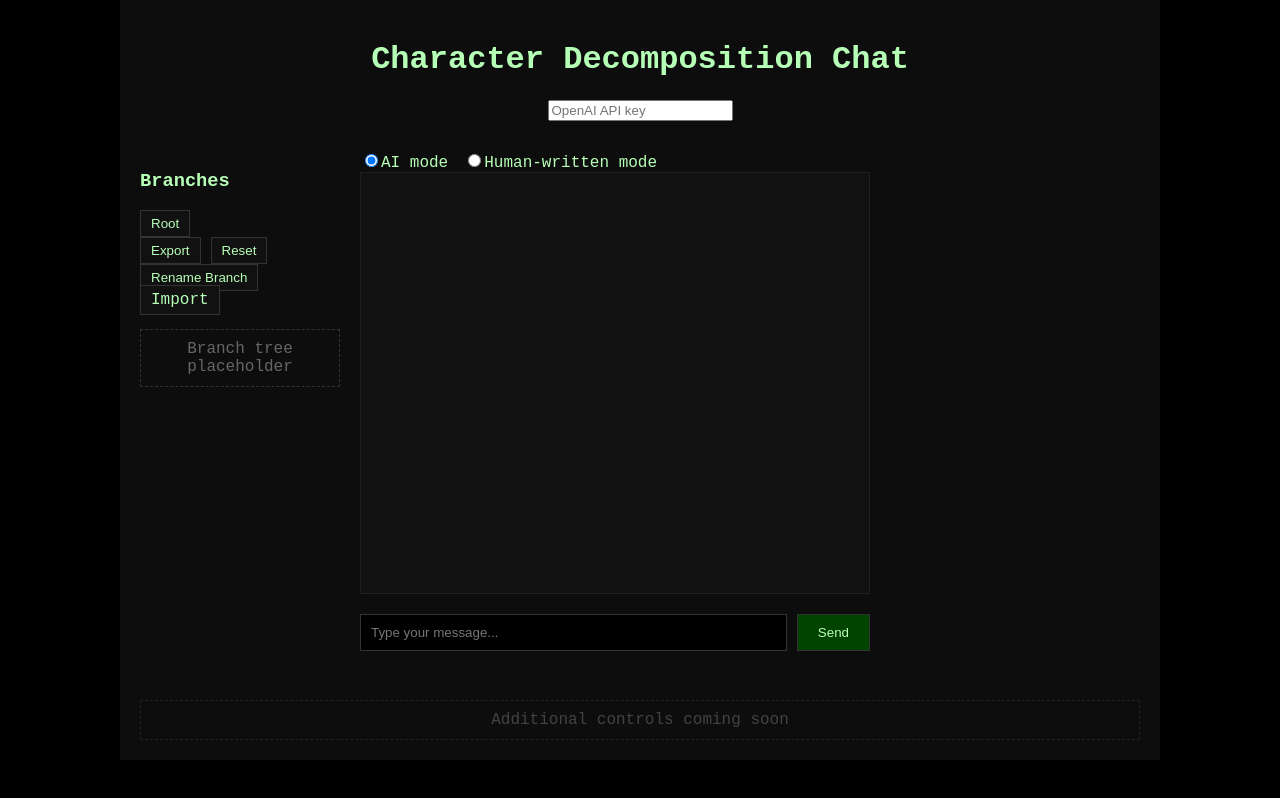
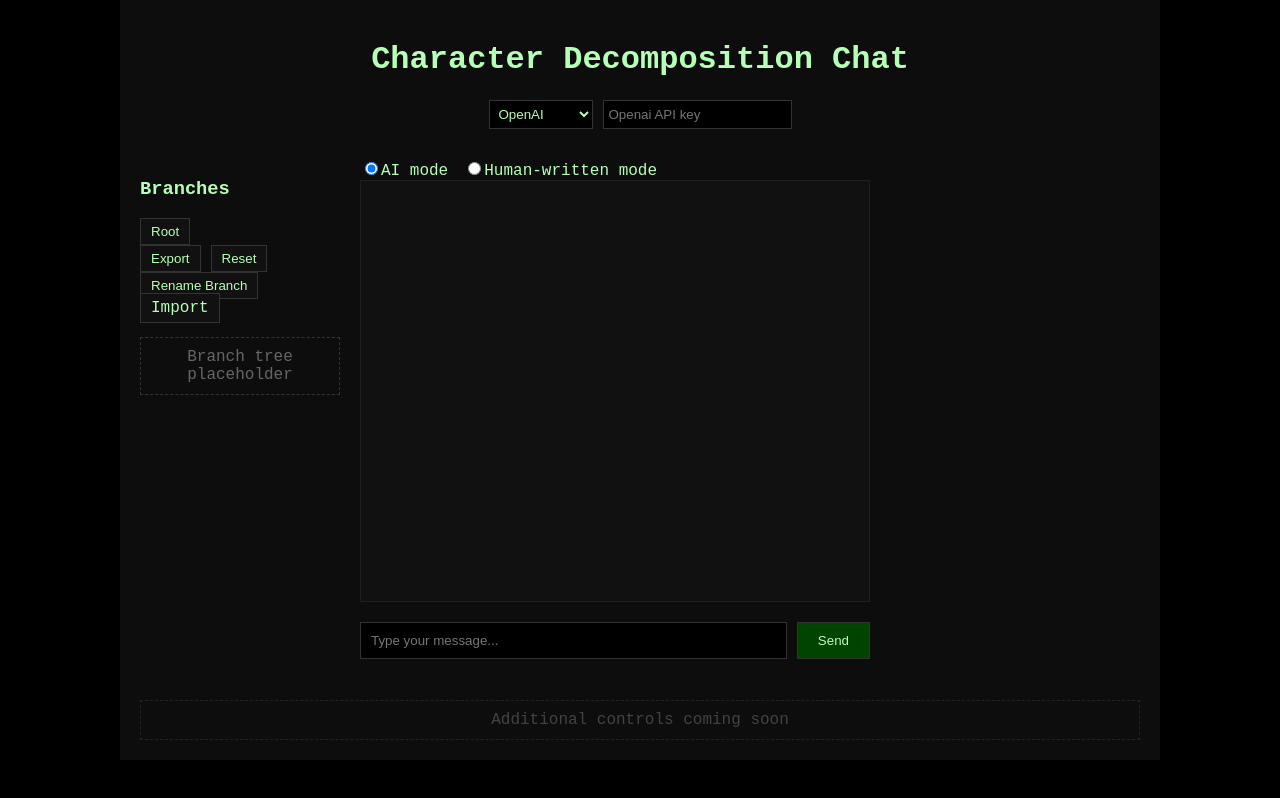
Before and after one commit to ajbr0wn/whoom, a React (Create React App) app in the folder frontend/: page / in a window 1280 px wide. Built offline with nearby package versions, Linux system fonts and the light colour scheme.

Commit message:
Add provider selection and fix lint errors

```diff
--- a/frontend/src/App.css
+++ b/frontend/src/App.css
@@ -120,12 +120,26 @@
 .branches button,
 .controls button,
 .import-button {
-  margin-right: 10px;
-  padding: 5px 10px;
-  background-color: #111;
+    margin-right: 10px;
+    padding: 5px 10px;
+    background-color: #111;
+    border: 1px solid #333;
+    color: #b6ffb6;
+    cursor: pointer;
+}
+
+.api-key {
+  display: flex;
+  justify-content: center;
+  gap: 10px;
+}
+
+.api-key select,
+.api-key input {
+  padding: 5px;
+  background-color: #000;
+  color: #b6ffb6;
   border: 1px solid #333;
-  color: #b6ffb6;
-  cursor: pointer;
 }
 
 .mode-select label {
--- a/frontend/src/App.js
+++ b/frontend/src/App.js
@@ -17,7 +17,9 @@ function App() {
     const [inputText, setInputText] = useState('');
     const [selectedCharacters, setSelectedCharacters] = useState([]);
     const [loading, setLoading] = useState(false);
-    const [provider, setProvider] = useState(localStorage.getItem('provider') || 'openai');
+    const [provider, setProvider] = useState(
+        localStorage.getItem('provider') || 'openai'
+    );
     const [apiKey, setApiKey] = useState(
         localStorage.getItem(`${localStorage.getItem('provider') || 'openai'}_api_key`) || ''
     );
@@ -194,11 +196,21 @@ function App() {
                 <header className="app-header">
                     <h1>Character Decomposition Chat</h1>
                     <div className="api-key">
+                        <select
+                            value={provider}
+                            onChange={(e) => setProvider(e.target.value)}
+                        >
+                            <option value="openai">OpenAI</option>
+                            <option value="anthropic">Anthropic</option>
+                            <option value="gemini">Gemini</option>
+                            <option value="llama">Local Llama</option>
+                        </select>
                         <input
                             type="password"
                             value={apiKey}
                             onChange={(e) => setApiKey(e.target.value)}
-                            placeholder="OpenAI API key"
+                            placeholder={`${provider.charAt(0).toUpperCase() + provider.slice(1)} API key`}
+                            disabled={provider === 'llama'}
                         />
                     </div>
                 </header>
--- a/frontend/src/services/api.js
+++ b/frontend/src/services/api.js
@@ -92,9 +92,11 @@ export const analyzeResponse = async (responseText, prevCharacters = []) => {
     }
 };
 
-export default {
+const api = {
     setProvider,
     setApiKey,
     generateResponse,
     analyzeResponse,
 };
+
+export default api;
```
